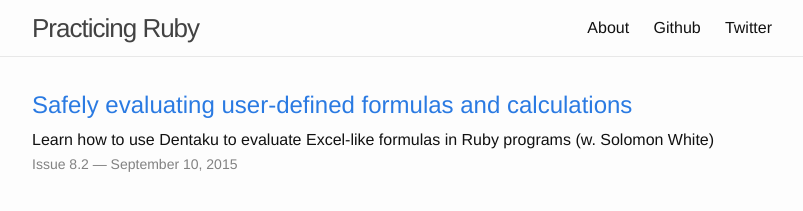
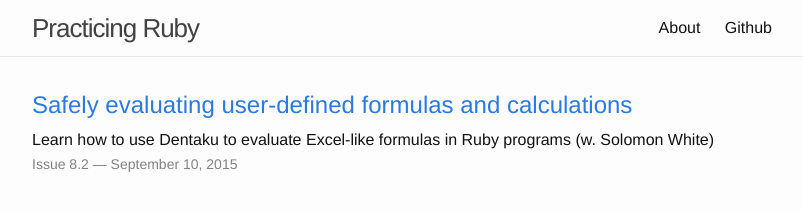
Before and after one commit to PracticingDeveloper/practicingruby.com, a Jekyll site: the page built from index.html, in a window 1280 px wide and 900 px high. Shown: the top 211 px of the window, without its empty margins (238-1041 px from the left). Built offline with Jekyll 4.4.1, drawn with Linux system fonts in a browser that asks for light colours.

Commit message:
Update header.html

```diff
--- a/_includes/header.html
+++ b/_includes/header.html
@@ -16,7 +16,6 @@
       <div class="trigger">
         <a class="page-link" href="/about">About</a>
         <a class="page-link" href="https://github.com/PracticingDeveloper/practicingruby.com">Github</a>
-        <a class="page-link" href="https://twitter.com/practicingdev">Twitter</a>
       </div>
     </nav>
 
```
